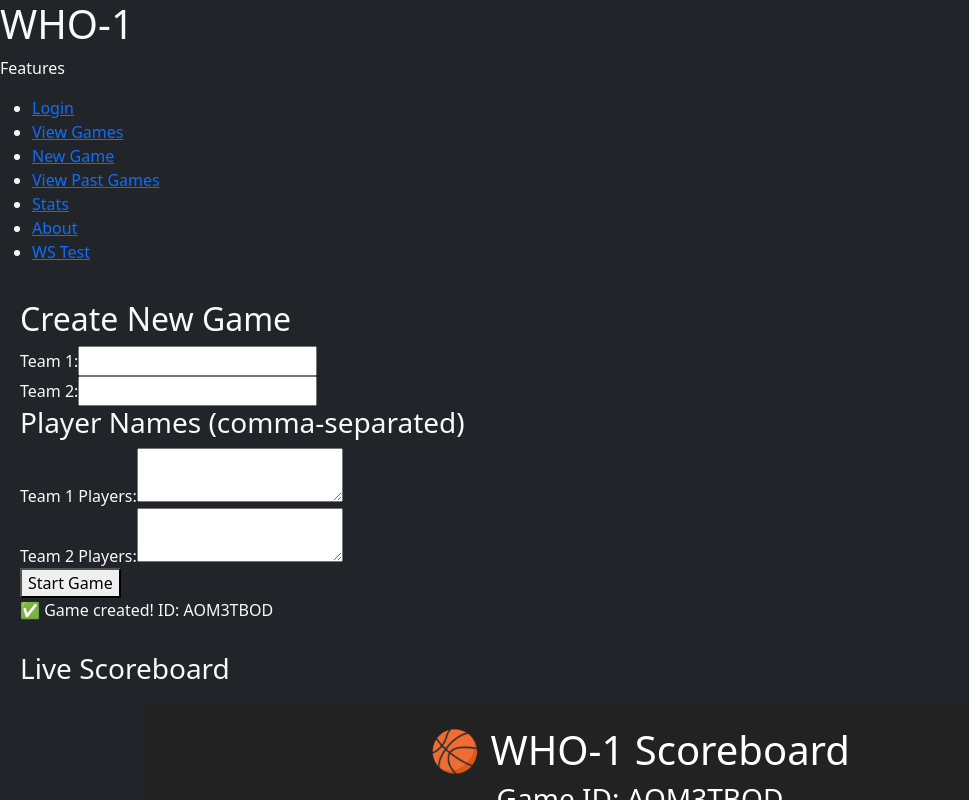
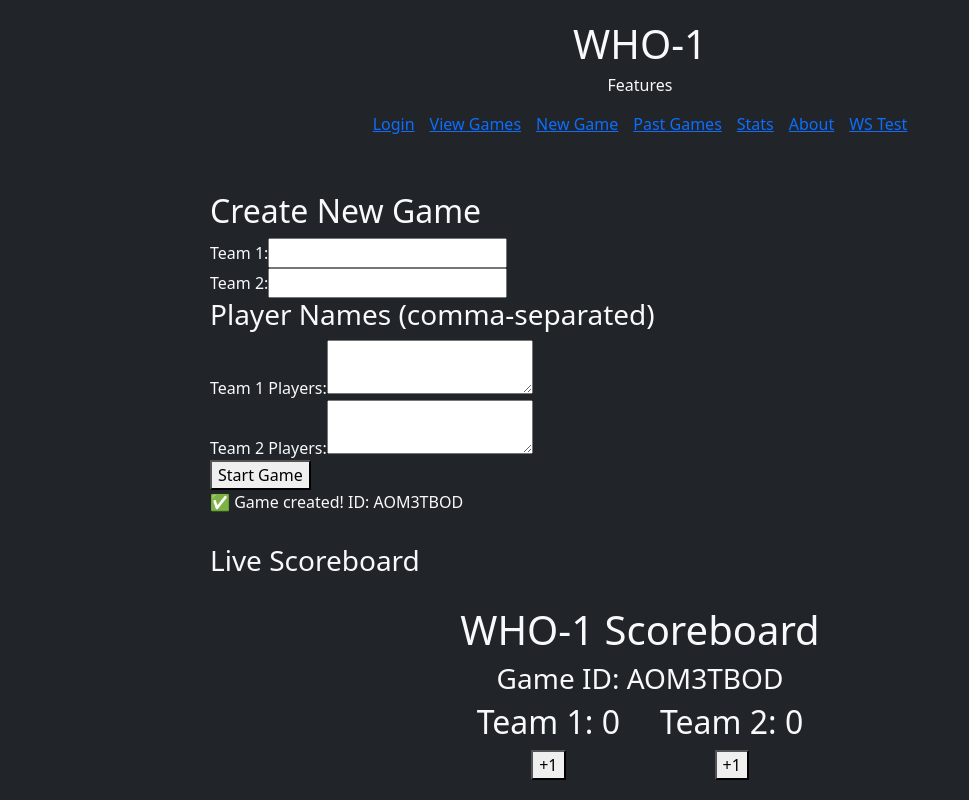
Before and after one commit to Supersmith1000/startup, a React (Vite) app: page /newgame in a window 1280 px wide. Both pictures are taken after typing "Sample", "Sample", "Sample", "Sample" into the empty fields and a click on the button "Start Game". Shown: the top 800 px of the page, without its empty margins (0-969 px from the left). Built offline with nearby package versions, Linux system fonts and the light colour scheme; no server answers.

Commit message:
broke website, trying to add websocket got help

```diff
--- a/src/app.jsx
+++ b/src/app.jsx
@@ -1,8 +1,4 @@
-import  { TempSocket } from './websocket/TempSocket.jsx';
-import React from 'react';
-import 'bootstrap/dist/css/bootstrap.min.css';
-import './login.css';
-
+import React from "react";
 import {
   BrowserRouter,
   NavLink,
@@ -10,14 +6,19 @@ import {
   Routes,
   Navigate,
   useLocation
-} from 'react-router-dom';
+} from "react-router-dom";
 
-import { Login } from './login';
-import { About } from './about/about';
-import { Newgame } from './newgame/newgame';
-import PastGames from './pastgames/pastgames.jsx';
-import { Stat } from './stat/stat';
-import { View } from './view/view';
+import "bootstrap/dist/css/bootstrap.min.css";
+import "./login.css";
+
+import { Login } from "./login";
+import { About } from "./about/about";
+import { Newgame } from "./newgame/newgame";
+import PastGames from "./pastgames/pastgames.jsx";
+import { Stat } from "./stat/stat";
+import { View } from "./view/view";
+import { TempSocket } from "./websocket/TempSocket.jsx";
+
 
 export default function App() {
   return (
@@ -30,28 +31,33 @@ export default function App() {
 function MainLayout() {
   const location = useLocation();
 
-  // Hide header & footer on login page
-  const hideChrome = location.pathname === '/login';
-  React.useEffect(() => {
-    if (location.pathname === "/login") {
-      document.body.classList.add("login-mode");
-    } else {
-      document.body.classList.remove("login-mode");
-    }
-  }, [location.pathname]);
+  // Hide header/footer on login page
+  const hideChrome = location.pathname === "/login";
+
   return (
-    <div className="body bg-dark text-light">
+    <div className="app-container bg-dark text-light" style={{ minHeight: "100vh" }}>
 
+      {/* ----- HEADER ----- */}
       {!hideChrome && (
-        <header>
-          <h1>WHO-1</h1>
-          <p>Features</p>
+        <header className="text-center" style={{ padding: "20px 0" }}>
+          <h1 style={{ marginBottom: "5px" }}>WHO-1</h1>
+          <p style={{ marginBottom: "15px" }}>Features</p>
+
           <nav>
-            <ul>
+            <ul
+              style={{
+                display: "flex",
+                justifyContent: "center",
+                gap: "15px",
+                flexWrap: "wrap",
+                listStyle: "none",
+                padding: 0
+              }}
+            >
               <li><NavLink className="nav-btn" to="/login">Login</NavLink></li>
               <li><NavLink className="nav-btn" to="/view">View Games</NavLink></li>
               <li><NavLink className="nav-btn" to="/newgame">New Game</NavLink></li>
-              <li><NavLink className="nav-btn" to="/pastgames">View Past Games</NavLink></li>
+              <li><NavLink className="nav-btn" to="/pastgames">Past Games</NavLink></li>
               <li><NavLink className="nav-btn" to="/stat">Stats</NavLink></li>
               <li><NavLink className="nav-btn" to="/about">About</NavLink></li>
               <li><NavLink className="nav-btn" to="/ws-test">WS Test</NavLink></li>
@@ -60,33 +66,43 @@ function MainLayout() {
         </header>
       )}
 
+      {/* ----- ROUTES ----- */}
+      <div style={{ width: "100%", maxWidth: "900px", margin: "0 auto" }}>
         <Routes>
-        {/* Homepage → login */}
           <Route path="/" element={<Navigate to="/login" replace />} />
-
           <Route path="/login" element={<Login />} />
           <Route path="/view" element={<View />} />
           <Route path="/newgame" element={<Newgame />} />
           <Route path="/pastgames" element={<PastGames />} />
+          <Route path="/stat" element={<Stat />} />
           <Route path="/about" element={<About />} />
-        <Route path="/stat" element={<Stat />} />
           <Route path="/ws-test" element={<TempSocket />} />
           <Route path="*" element={<NotFound />} />
         </Routes>
+      </div>
 
+      {/* ----- FOOTER ----- */}
       {!hideChrome && (
-        <footer>
-          <p>Author Name(s): Andrew Smith</p>
-          <div><a href="https://github.com/Supersmith1000/startup">GitHub</a></div>
+        <footer className="text-center" style={{ padding: "30px 0" }}>
+          <p style={{ marginBottom: "4px" }}>
+            Author Name(s): Andrew Smith
+          </p>
+          <a
+            href="https://github.com/Supersmith1000/startup"
+            style={{ color: "#59bfff", textDecoration: "underline" }}
+          >
+            GitHub
+          </a>
         </footer>
       )}
+
     </div>
   );
 }
 
 function NotFound() {
   return (
-    <main className="container-fluid bg-secondary text-center">
+    <main className="container-fluid bg-secondary text-center" style={{ padding: "50px" }}>
       404: Return to sender. Address unknown.
     </main>
   );
--- a/src/scoreboard.jsx
+++ b/src/scoreboard.jsx
@@ -1,26 +1,20 @@
-import React, { useState, useEffect, useRef } from 'react';
+import React, { useState, useEffect, useRef } from "react";
 
 export default function Scoreboard({ gameId }) {
   const [teamOneScore, setTeamOneScore] = useState(0);
   const [teamTwoScore, setTeamTwoScore] = useState(0);
   const wsRef = useRef(null);
 
-  // Correct websocket URL
   const wsUrl =
     window.location.hostname === "localhost"
       ? `ws://localhost:4000/ws?gameId=${gameId}`
       : `wss://startup.who-1.com/ws?gameId=${gameId}`;
 
   useEffect(() => {
-    if (!gameId) return;
-
-    console.log("Connecting to:", wsUrl);
     const ws = new WebSocket(wsUrl);
     wsRef.current = ws;
 
-    ws.onopen = () => {
-      console.log("WS connected for game:", gameId);
-    };
+    ws.onopen = () => console.log("WS connected:", gameId);
 
     ws.onmessage = (msg) => {
       const data = JSON.parse(msg.data);
@@ -31,25 +25,19 @@ export default function Scoreboard({ gameId }) {
       }
     };
 
-    ws.onclose = () => {
-      console.log("WS disconnected");
-    };
-
+    ws.onclose = () => console.log("WS disconnected");
     return () => ws.close();
   }, [gameId]);
 
-  // Send score to server → synced to all clients
-  function sendScoreUpdate(newOne, newTwo) {
-    if (wsRef.current?.readyState === WebSocket.OPEN) {
-      wsRef.current.send(
-        JSON.stringify({
-          type: "score_update",
-          gameId,
-          team1: newOne,
-          team2: newTwo,
-        })
-      );
-    }
+  function sendScoreUpdate(one, two) {
+    wsRef.current?.send(
+      JSON.stringify({
+        type: "score_update",
+        gameId,
+        team1: one,
+        team2: two,
+      })
+    );
   }
 
   function addTeamOne() {
@@ -65,59 +53,19 @@ export default function Scoreboard({ gameId }) {
   }
 
   return (
-    <div
-      className="scoreboard"
-      style={{
-        textAlign: "center",
-        padding: "20px",
-        background: "#222",
-        color: "white",
-        borderRadius: "10px",
-        width: "80%",
-        margin: "20px auto",
-      }}
-    >
-      <h1>🏀 WHO-1 Scoreboard</h1>
+    <div style={{ textAlign: "center", padding: "20px" }}>
+      <h1>WHO-1 Scoreboard</h1>
       <h3>Game ID: {gameId}</h3>
 
-      <div
-        className="scores"
-        style={{
-          display: "flex",
-          justifyContent: "space-evenly",
-          marginTop: "30px",
-        }}
-      >
-        {/* TEAM 1 */}
+      <div style={{ display: "flex", justifyContent: "center", gap: "40px" }}>
         <div>
-          <h2 style={{ fontSize: "32px" }}>Team 1: {teamOneScore}</h2>
-          <button
-            onClick={addTeamOne}
-            style={{
-              padding: "10px 20px",
-              fontSize: "20px",
-              borderRadius: "8px",
-              cursor: "pointer",
-            }}
-          >
-            +1
-          </button>
+          <h2>Team 1: {teamOneScore}</h2>
+          <button onClick={addTeamOne}>+1</button>
         </div>
 
-        {/* TEAM 2 */}
         <div>
-          <h2 style={{ fontSize: "32px" }}>Team 2: {teamTwoScore}</h2>
-          <button
-            onClick={addTeamTwo}
-            style={{
-              padding: "10px 20px",
-              fontSize: "20px",
-              borderRadius: "8px",
-              cursor: "pointer",
-            }}
-          >
-            +1
-          </button>
+          <h2>Team 2: {teamTwoScore}</h2>
+          <button onClick={addTeamTwo}>+1</button>
         </div>
       </div>
     </div>
--- a/src/view/view.jsx
+++ b/src/view/view.jsx
@@ -1,5 +1,5 @@
-import React, { useState } from 'react';
-import Scoreboard from '../scoreboard.jsx';
+import React, { useState } from "react";
+import Scoreboard from "../scoreboard.jsx";
 
 export function View() {
   const [gameId, setGameId] = useState("");
@@ -12,31 +12,24 @@ export function View() {
   }
 
   return (
-    <main style={{ textAlign: "center", paddingTop: "20px" }}>
-      <section>
+    <main style={{ textAlign: "center", padding: "40px 0" }}>
       <h2>Live Game</h2>
 
-        <div>
-          <label>Game ID#: </label>
+      <div style={{ marginBottom: "15px" }}>
+        <label style={{ marginRight: "6px" }}>Game ID#:</label>
         <input
           type="text"
-            placeholder="##"
+          placeholder="1234"
           value={gameId}
           onChange={(e) => setGameId(e.target.value)}
         />
       </div>
 
-        <div>
       <button onClick={searchGame}>Search</button>
-        </div>
-      </section>
 
-      <hr style={{ margin: "20px auto", width: "50%" }} />
+      <hr style={{ margin: "30px auto", width: "50%" }} />
 
-      {/* ⭐ SHOW SCOREBOARD WHEN GAME ID FOUND ⭐ */}
-      {activeGameId && (
-        <Scoreboard gameId={activeGameId} />
-      )}
+      {activeGameId && <Scoreboard gameId={activeGameId} />}
     </main>
   );
 }
```
Also changed, not shown: server.js (+12 -21 lines). Lines whose indentation alone changed are shown as unchanged.
